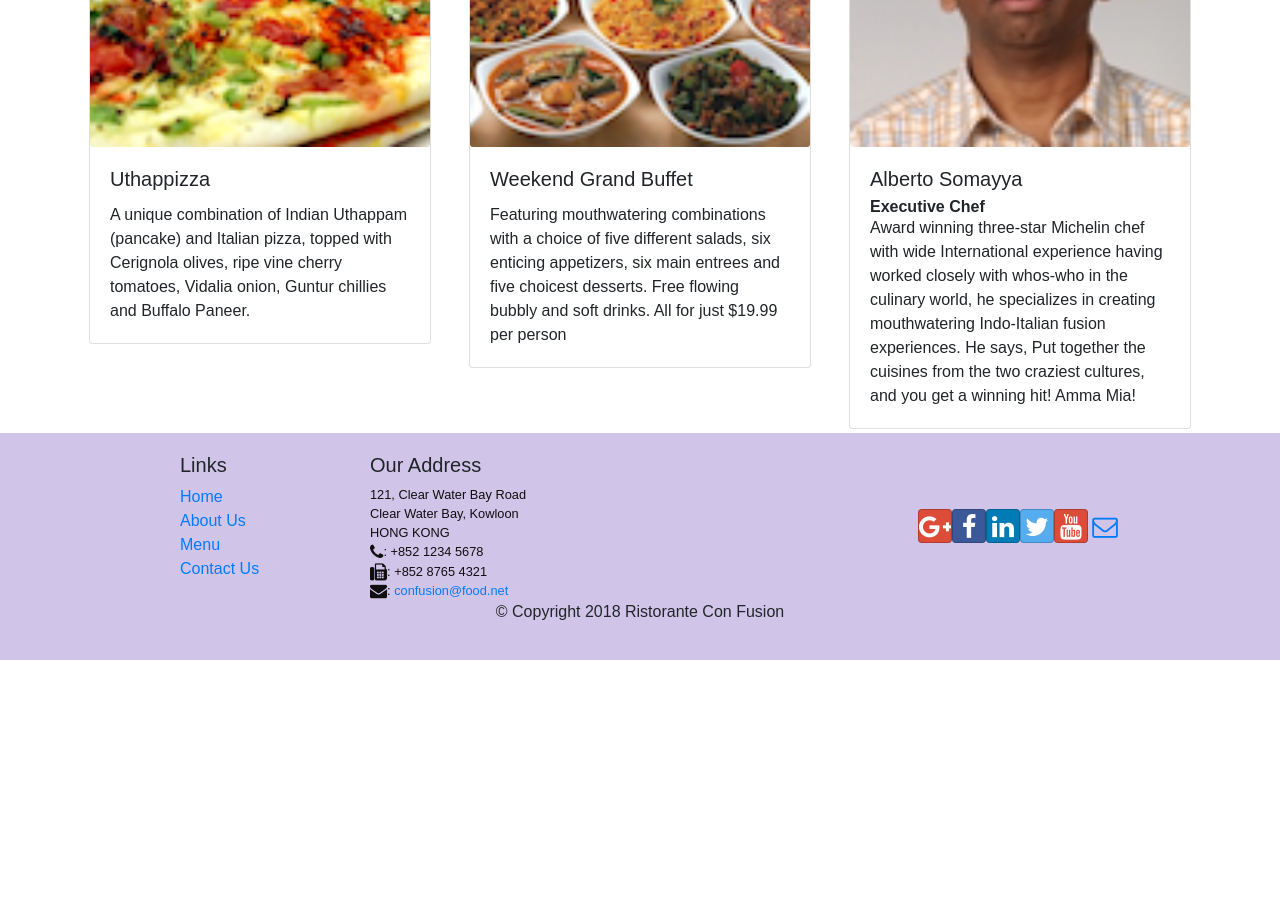
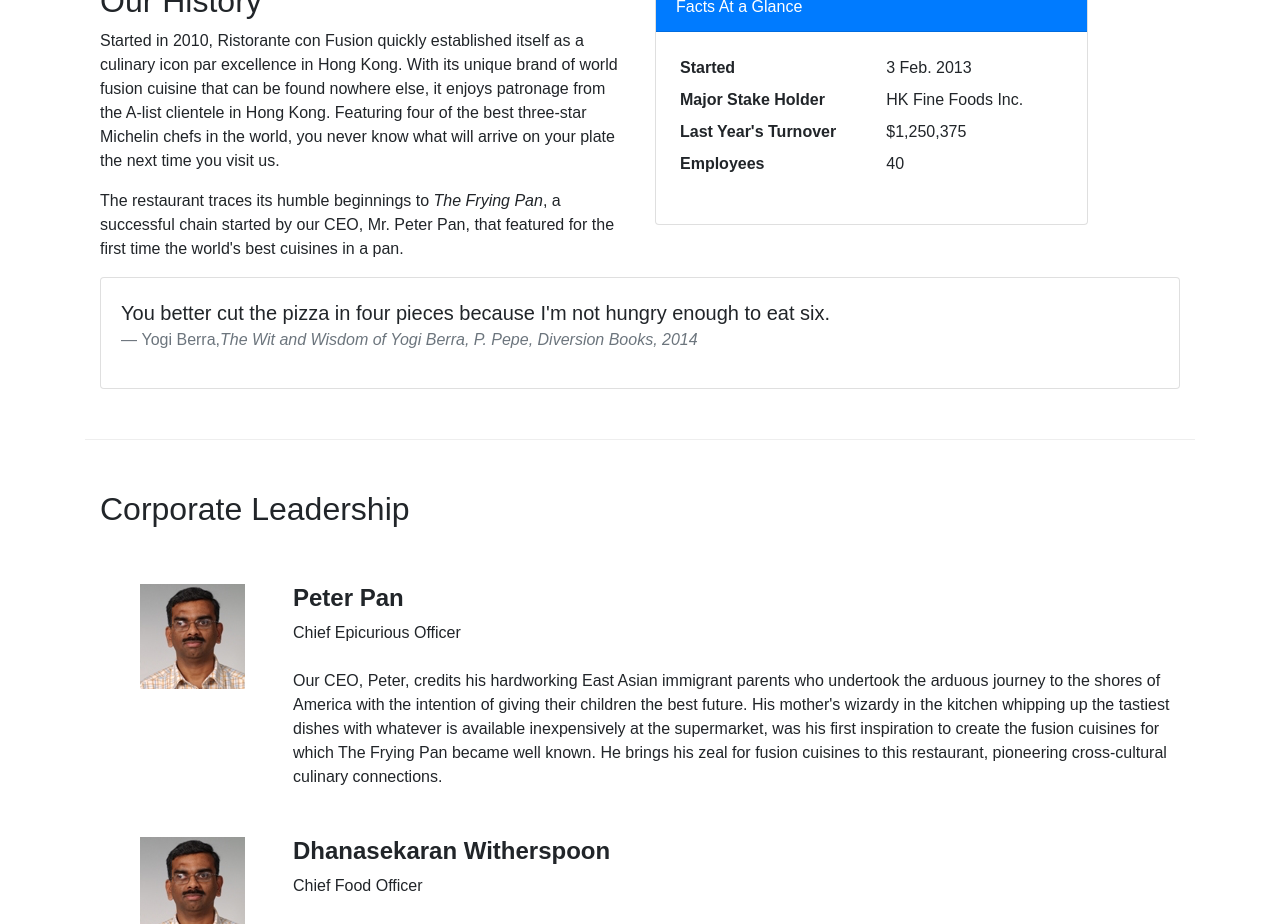
Before and after one commit to othnielalexander/conFusion-React, a React (Create React App) app: page /aboutus in a window 1280 px wide. Before the commit this address led to /home. Shown: the part 540-1464 px from the top of the page. Before the commit the page ends 1200 px from the top, so only its background shows below. Built offline with nearby package versions, Linux system fonts and the light colour scheme.

Commit message:
Assignment week 2

```diff
--- a/src/components/AboutComponent.js
+++ b/src/components/AboutComponent.js
@@ -1,20 +1,45 @@
-import React from 'react';
-import { Breadcrumb, BreadcrumbItem, Card, CardBody, CardHeader, Media } from 'reactstrap';
-import { Link } from 'react-router-dom';
+import React from "react";
+import {
+  Breadcrumb,
+  BreadcrumbItem,
+  Card,
+  CardBody,
+  CardHeader,
+  Media,
+} from "reactstrap";
+import { Link } from "react-router-dom";
 
 function About(props) {
-
   const leaders = props.leaders.map((leader) => {
-        return (
-            <p>Leader {leader.name}</p>
-        );
+    return <RenderLeader leader={leader} />;
   });
 
-    return(
+  function RenderLeader({ leader }) {
+    return (
+      <Media className="mt-5">
+        <Media left>
+          <Media object src={leader.image} alt={leader.name} />
+        </Media>
+        <Media body className="ml-5">
+          <Media heading>
+            <strong>{leader.name}</strong>
+          </Media>
+          {leader.designation}
+          <br />
+          <br />
+          {leader.description}
+        </Media>
+      </Media>
+    );
+  }
+
+  return (
     <div className="container">
       <div className="row">
         <Breadcrumb>
-                    <BreadcrumbItem><Link to="/home">Home</Link></BreadcrumbItem>
+          <BreadcrumbItem>
+            <Link to="/home">Home</Link>
+          </BreadcrumbItem>
           <BreadcrumbItem active>About Us</BreadcrumbItem>
         </Breadcrumb>
         <div className="col-12">
@@ -25,12 +50,26 @@
       <div className="row row-content">
         <div className="col-12 col-md-6">
           <h2>Our History</h2>
-                    <p>Started in 2010, Ristorante con Fusion quickly established itself as a culinary icon par excellence in Hong Kong. With its unique brand of world fusion cuisine that can be found nowhere else, it enjoys patronage from the A-list clientele in Hong Kong.  Featuring four of the best three-star Michelin chefs in the world, you never know what will arrive on your plate the next time you visit us.</p>
-                    <p>The restaurant traces its humble beginnings to <em>The Frying Pan</em>, a successful chain started by our CEO, Mr. Peter Pan, that featured for the first time the world's best cuisines in a pan.</p>
+          <p>
+            Started in 2010, Ristorante con Fusion quickly established itself as
+            a culinary icon par excellence in Hong Kong. With its unique brand
+            of world fusion cuisine that can be found nowhere else, it enjoys
+            patronage from the A-list clientele in Hong Kong. Featuring four of
+            the best three-star Michelin chefs in the world, you never know what
+            will arrive on your plate the next time you visit us.
+          </p>
+          <p>
+            The restaurant traces its humble beginnings to{" "}
+            <em>The Frying Pan</em>, a successful chain started by our CEO, Mr.
+            Peter Pan, that featured for the first time the world's best
+            cuisines in a pan.
+          </p>
         </div>
         <div className="col-12 col-md-5">
           <Card>
-                        <CardHeader className="bg-primary text-white">Facts At a Glance</CardHeader>
+            <CardHeader className="bg-primary text-white">
+              Facts At a Glance
+            </CardHeader>
             <CardBody>
               <dl className="row p-1">
                 <dt className="col-6">Started</dt>
@@ -49,11 +88,16 @@
           <Card>
             <CardBody className="bg-faded">
               <blockquote className="blockquote">
-                                <p className="mb-0">You better cut the pizza in four pieces because
-                                    I'm not hungry enough to eat six.</p>
-                                <footer className="blockquote-footer">Yogi Berra,
-                                <cite title="Source Title">The Wit and Wisdom of Yogi Berra,
-                                    P. Pepe, Diversion Books, 2014</cite>
+                <p className="mb-0">
+                  You better cut the pizza in four pieces because I'm not hungry
+                  enough to eat six.
+                </p>
+                <footer className="blockquote-footer">
+                  Yogi Berra,
+                  <cite title="Source Title">
+                    The Wit and Wisdom of Yogi Berra, P. Pepe, Diversion Books,
+                    2014
+                  </cite>
                 </footer>
               </blockquote>
             </CardBody>
@@ -65,9 +109,7 @@
           <h2>Corporate Leadership</h2>
         </div>
         <div className="col-12">
-                    <Media list>
-                        {leaders}
-                    </Media>
+          <Media list>{leaders}</Media>
         </div>
       </div>
     </div>
--- a/src/components/DishdetailComponent.js
+++ b/src/components/DishdetailComponent.js
@@ -2,23 +2,24 @@
 import {
   Card,
   CardImg,
+  CardText,
+  CardBody,
   CardTitle,
-  CardBody,
-  CardText,
   Breadcrumb,
   BreadcrumbItem,
 } from "reactstrap";
 import { Link } from "react-router-dom";
 
+// function RenderDish(props){}
 function RenderDish({ dish }) {
   if (dish != null) {
     return (
       <div className="col-12 col-md-5 m-1">
         <Card>
-          <CardImg top src={dish.image} alt={dish.name} />
+          <CardImg width="100%" src={dish.image} alt={dish.name} />
           <CardBody>
-            <CardTitle>{dish.name}</CardTitle>
-            <CardText>{dish.description}</CardText>
+            <CardTitle> {dish.name} </CardTitle>
+            <CardText> {dish.description} </CardText>
           </CardBody>
         </Card>
       </div>
@@ -28,48 +29,51 @@
   }
 }
 
+// function RenderComments(props){}
 function RenderComments({ comments }) {
-  if (comments == null) {
-    return <div></div>;
-  } else {
+  if (comments != null) {
+    const cmnts = comments.map((commnts) => {
+      return (
+        <ul key={commnts.id} className="list-unstyled">
+          <li>
+            <p> {commnts.comment} </p>
+            <p>
+              {" "}
+              -- {commnts.author}, &nbsp;
+              {new Intl.DateTimeFormat("en-US", {
+                year: "numeric",
+                month: "short",
+                day: "2-digit",
+              }).format(new Date(Date.parse(commnts.date)))}
+            </p>
+          </li>
+        </ul>
+      );
+    });
+
     return (
       <div className="col-12 col-md-5 m-1">
-        <h4>Comments</h4>
-        <ul className="list-unstyled">
-          {comments.map((cmt) => {
-            return (
-              <li key={cmt.id}>
-                <p>{cmt.comment}</p>
-                <p>
-                  -- {cmt.author}, &nbsp;
-                  {new Intl.DateTimeFormat("en-US", {
-                    year: "numeric",
-                    month: "long",
-                    day: "2-digit",
-                  }).format(new Date(cmt.date))}
-                </p>
-              </li>
-            );
-          })}
-        </ul>
+        <h4> Comments </h4>
+        {cmnts}
       </div>
     );
+    // if comments is empty
+  } else {
+    return <div></div>;
   }
 }
 
 const DishDetail = (props) => {
-  const dish = props.dish;
-  if (dish == null) {
-    return <div></div>;
-  }
+  if (props.dish != null) {
     return (
       <div className="container">
         <div className="row">
           <Breadcrumb>
             <BreadcrumbItem>
-            <Link to="/menu">Menu</Link>
+              {" "}
+              <Link to="home">Home</Link>{" "}
             </BreadcrumbItem>
-          <BreadcrumbItem active>{props.dish.name}</BreadcrumbItem>
+            <BreadcrumbItem active>Menu</BreadcrumbItem>
           </Breadcrumb>
           <div className="col-12">
             <h3>{props.dish.name}</h3>
@@ -82,6 +86,9 @@
         </div>
       </div>
     );
+  } else {
+    return <div></div>;
+  }
 };
 
 export default DishDetail;
--- a/src/components/MainComponent.js
+++ b/src/components/MainComponent.js
@@ -5,6 +5,7 @@
 import Home from "./HomeComponent";
 import DishDetail from "./DishdetailComponent";
 import Contact from "./ContactComponent";
+import About from "./AboutComponent";
 import { Switch, Route, Redirect } from "react-router-dom";
 import { DISHES } from "../shared/dishes";
 import { COMMENTS } from "../shared/comments";
@@ -57,6 +58,11 @@
           <Route path="/home" component={Homepage} />
           <Route
             exact
+            path="/aboutus"
+            component={() => <About leaders={this.state.leaders} />}
+          />
+          <Route
+            exact
             path="/menu"
             component={() => <Menu dishes={this.state.dishes} />}
           />
@@ -71,3 +77,6 @@
 }
 
 export default Main;
+
+/* <Redirect to="/Home" /> this is a default path. anything doesn't match Home or Menu,
+will be returned to Home */
--- a/src/components/MenuComponent.js
+++ b/src/components/MenuComponent.js
@@ -9,6 +9,7 @@
 } from "reactstrap";
 import { Link } from "react-router-dom";
 
+// function RenderMenuItem (props) {}
 function RenderMenuItem({ dish, onClick }) {
   return (
     <Card>
@@ -22,15 +23,20 @@
   );
 }
 
+// function Menu (props) {}
 const Menu = (props) => {
+  // map (JS keyword): iterating over every dish in the dishes array here
   const menu = props.dishes.map((dish) => {
     return (
+      // key: every item require key attribute to specift it.
+      // the key helps React to recognise each one of these elements, uniquely.
       <div key={dish.id} className="col-12 col-md-5 m-1">
         <RenderMenuItem dish={dish} onClick={props.onClick} />
       </div>
     );
-  });
+  }); // take the JS objects
 
+  // return what needs to diaplay on the UI in this conponent. (return view)
   return (
     <div className="container">
       <div className="row">
```
Lines whose indentation alone changed are shown as unchanged.
